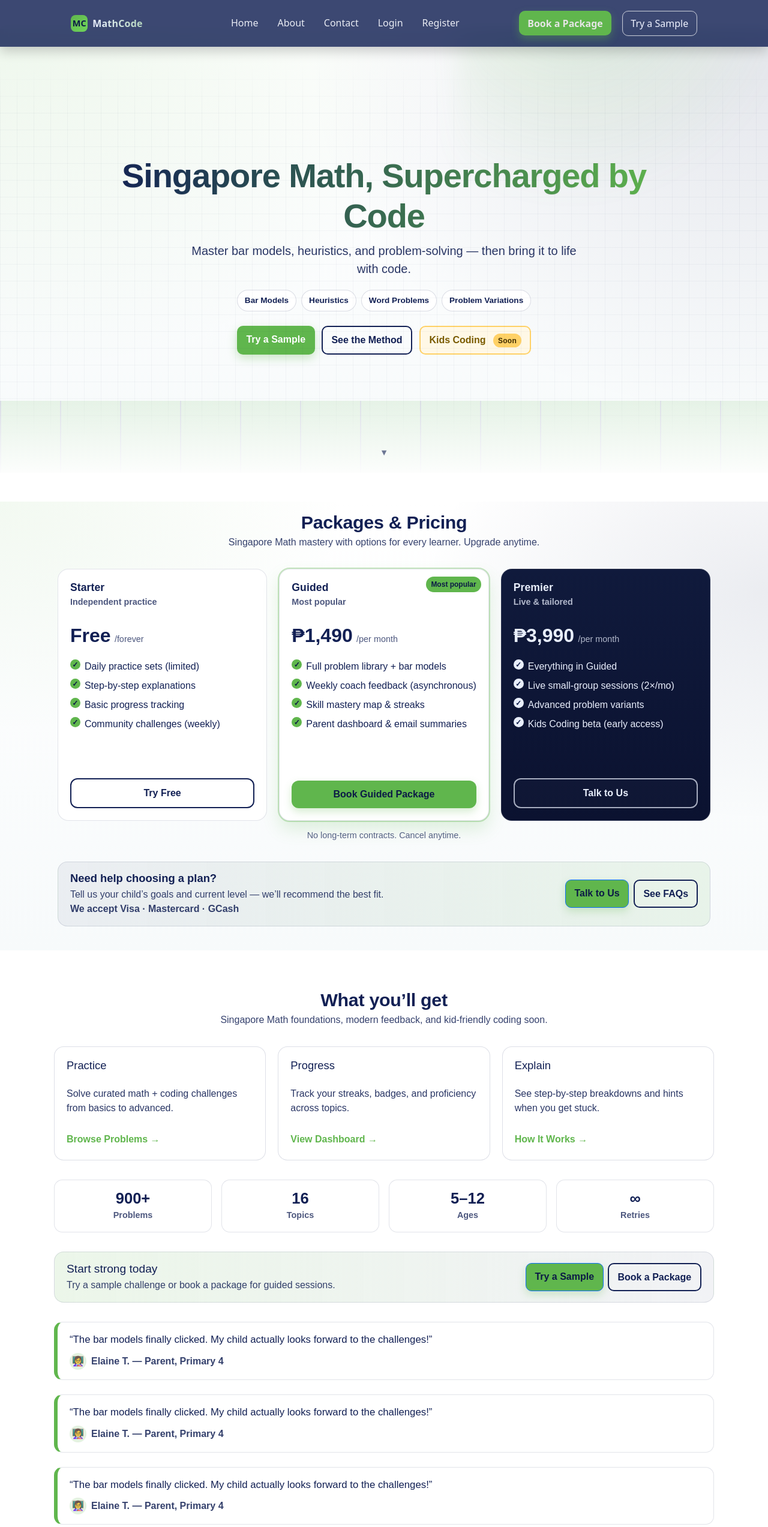
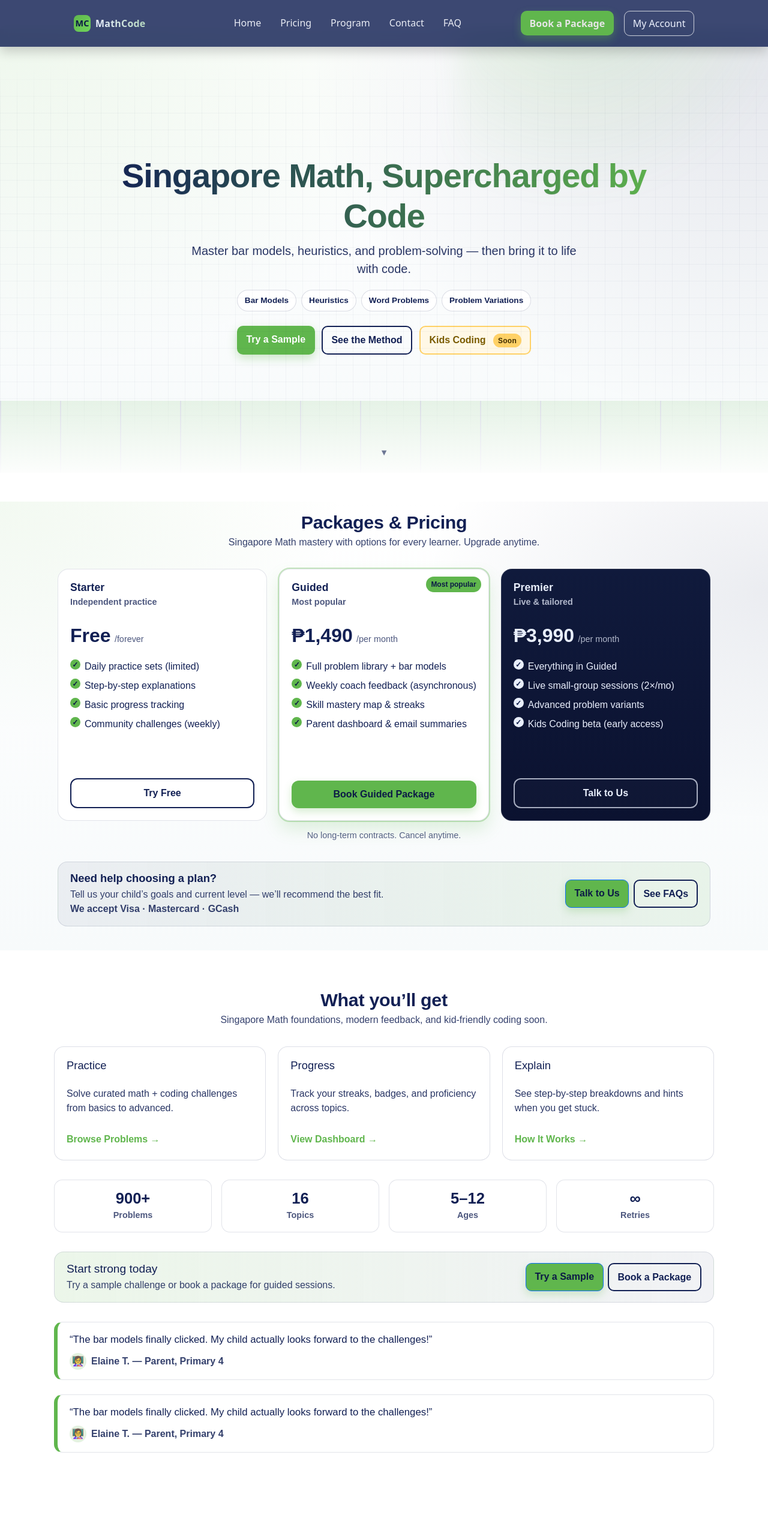
Before and after one commit to JericoDj/MathCode-Web, a React (Vite) app: page / in a window 1280 px wide. Shown: the top 2545 px of the page at 60% size. Built offline with nearby package versions, Linux system fonts and the light colour scheme.

Commit message:
added scroll

```diff
--- a/src/App.jsx
+++ b/src/App.jsx
@@ -1,24 +1,20 @@
-import { BrowserRouter as Router, Route, Routes, Navigate } from "react-router-dom";
+// App.jsx
+import { BrowserRouter as Router, Route, Routes } from "react-router-dom";
 
 import AppNavBar from "./components/AppNavBar.jsx";
 import Footer from "./components/Footer/Footer.jsx";
 import HomePage from "./screens/Home/HomePage.jsx";
 import AboutPage from "./screens/About/AboutPage.jsx";
-
 import NotFoundPage from "./screens/NotFound/NotFoundPage.jsx";
 import { UserProvider } from "./context/UserProvider.jsx";
+import ScrollToHash from "./utils/ScrollToHash.jsx"; // ← add this
 import "./App.css";
 
 function AppRoutes() {
   return (
     <Routes>
-      {/* Default route for "/" */}
       <Route path="/" element={<HomePage />} />
-      {/* Or, if you prefer redirecting to /home, swap the above for:
-          <Route path="/" element={<Navigate to="/home" replace />} /> */}
-      <Route path="/home" element={<HomePage />} />
       <Route path="/about" element={<AboutPage />} />
-
       <Route path="*" element={<NotFoundPage />} />
     </Routes>
   );
@@ -28,11 +24,13 @@ function App() {
   return (
     <UserProvider>
       <Router>
-
+        <ScrollToHash offset={50} />  {/* ensures /#pricing scrolls correctly */}
         <AppNavBar />
-        <main>
+        {/* Avoid nested <main>; HomePage already renders a <main>.
+            Change this wrapper to a div for semantics: */}
+        <div>
           <AppRoutes />
-        </main>
+        </div>
         <Footer />
       </Router>
     </UserProvider>
--- a/src/components/AppNavBar.jsx
+++ b/src/components/AppNavBar.jsx
@@ -1,13 +1,36 @@
 import { useContext, useState, useEffect } from 'react';
-import { Link } from 'react-router-dom';
+import { Link, useLocation } from 'react-router-dom';
 import { UserContext } from '../context/UserContext.jsx';
 import UserController from '../controllers/UserController.jsx';
 import './AppNavBar.css';
+
+function useScrollSpy(ids, { offset = 80, enabled = true } = {}) {
+  const [activeId, setActiveId] = useState(ids[0] || '');
+  useEffect(() => {
+    if (!enabled) return;
+    const observer = new IntersectionObserver(
+      (entries) => {
+        entries.forEach((entry) => {
+          if (entry.isIntersecting) setActiveId(entry.target.id);
+        });
+      },
+      {
+        rootMargin: `-${offset}px 0px -60% 0px`,
+        threshold: 0.1,
+      }
+    );
+    const els = ids.map((id) => document.getElementById(id)).filter(Boolean);
+    els.forEach((el) => observer.observe(el));
+    return () => observer.disconnect();
+  }, [ids, offset, enabled]);
+  return activeId;
+}
 
 export default function AppNavBar() {
   const { user, setUser } = useContext(UserContext);
   const [isLoading, setIsLoading] = useState(true);
   const [open, setOpen] = useState(false);
+  const location = useLocation();
 
   useEffect(() => {
     const fetchUser = async () => {
@@ -25,10 +48,30 @@ export default function AppNavBar() {
     fetchUser();
   }, [setUser]);
 
+  const accountHref = user ? '/dashboard' : '/login';
+
+  // Treat both "/" and "/home" as the Home page
+  const onHome = location.pathname === '/' || location.pathname === '/home';
+  const homeBase = location.pathname === '/home' ? '/home' : '/';
+
+  // Scroll spy only on the Home route
+  const activeId = useScrollSpy(['home', 'pricing', 'program', 'contact', 'faq'], {
+    offset: 80,
+    enabled: onHome,
+  });
+
+  const navLinks = [
+    { to: `${homeBase}#home`, id: 'home', label: 'Home' },
+    { to: `${homeBase}#pricing`, id: 'pricing', label: 'Pricing' },
+    { to: `${homeBase}#program`, id: 'program', label: 'Program' },
+    { to: `${homeBase}#contact`, id: 'contact', label: 'Contact' },
+    { to: `${homeBase}#faq`, id: 'faq', label: 'FAQ' },
+  ];
+
   return (
     <nav className="navbar">
       <div className="navbar-container">
-        <Link to="/" className="navbar-logo" onClick={() => setOpen(false)}>
+        <Link to={homeBase} className="navbar-logo" onClick={() => setOpen(false)}>
           <span className="logo-mark">MC</span>
           <span className="logo-word">MathCode</span>
         </Link>
@@ -46,62 +89,35 @@ export default function AppNavBar() {
         </button>
 
         <ul className={`navbar-menu ${open ? 'open' : ''}`}>
-          <li className="navbar-item">
-            <Link to="/" className="navbar-link" onClick={() => setOpen(false)}>Home</Link>
-          </li>
-          <li className="navbar-item">
-            <Link to="/about" className="navbar-link" onClick={() => setOpen(false)}>About</Link>
-          </li>
-          <li className="navbar-item">
-            <Link to="/contact" className="navbar-link" onClick={() => setOpen(false)}>Contact</Link>
-          </li>
-
-          {isLoading ? (
-            <li className="navbar-item">
-              <span className="navbar-link muted">Loading…</span>
-            </li>
-          ) : user ? (
-            <>
-              <li className="navbar-item">
-                <Link to="/dashboard" className="navbar-link" onClick={() => setOpen(false)}>Dashboard</Link>
-              </li>
-              <li className="navbar-item">
-                <Link to="/profile" className="navbar-link" onClick={() => setOpen(false)}>Profile</Link>
-              </li>
-              <li className="navbar-item">
-                <Link to="/logout" className="navbar-link" onClick={() => setOpen(false)}>Logout</Link>
-              </li>
-            </>
-          ) : (
-            <>
-              <li className="navbar-item">
-                <Link to="/login" className="navbar-link" onClick={() => setOpen(false)}>Login</Link>
-              </li>
-              <li className="navbar-item">
-                <Link to="/register" className="navbar-link" onClick={() => setOpen(false)}>Register</Link>
-              </li>
-            </>
-          )}
-
-          {/* CTAs duplicated for mobile drawer */}
-          <li className="menu-cta-mobile">
-            <Link to="/packages" className="btn-cta" onClick={() => setOpen(false)}>Book a Package</Link>
-          </li>
-          {!user && !isLoading && (
-            <li className="menu-cta-mobile">
-              <Link to="/practice/sample" className="btn-outline" onClick={() => setOpen(false)}>
-                Try a Sample
+          {navLinks.map(({ to, id, label }) => (
+            <li className="navbar-item" key={id}>
+              <Link
+                to={to}
+                className={`navbar-link ${onHome && activeId === id ? 'active' : ''}`}
+                aria-current={onHome && activeId === id ? 'page' : undefined}
+                onClick={() => setOpen(false)}
+              >
+                {label}
               </Link>
             </li>
-          )}
+          ))}
+
+          {/* CTA duplicated for mobile drawer */}
+          <li className="menu-cta-mobile">
+            <Link to="/packages" className="btn-cta" onClick={() => setOpen(false)}>
+              Book a Package
+            </Link>
+          </li>
         </ul>
 
         {/* Right-side CTAs (desktop) */}
         <div className="navbar-cta">
-          <Link to="/packages" className="btn-cta" onClick={() => setOpen(false)}>Book a Package</Link>
-          {!user && !isLoading && (
-            <Link to="/practice/sample" className="btn-outline" onClick={() => setOpen(false)}>
-              Try a Sample
+          <Link to="/packages" className="btn-cta" onClick={() => setOpen(false)}>
+            Book a Package
+          </Link>
+          {!isLoading && (
+            <Link to={accountHref} className="btn-outline" onClick={() => setOpen(false)}>
+              My Account
             </Link>
           )}
         </div>
--- a/src/screens/Home/Highlights/HighlightSection.jsx
+++ b/src/screens/Home/Highlights/HighlightSection.jsx
@@ -24,7 +24,7 @@ const items = [
 
 export default function Highlights() {
   return (
-    <section className="highlights" aria-labelledby="highlights-heading">
+    <section className="highlights" aria-labelledby="highlights-heading mt-5 pt-5">
       <div className="highlights-inner">
         <header className="highlights-header">
           <h2 id="highlights-heading" className="highlights-title">What you’ll get</h2>
@@ -101,17 +101,7 @@ export default function Highlights() {
           </figcaption>
         </figure>
           <br />
-        <figure className="testimonial">
-          <blockquote>
-            “The bar models finally clicked. My child actually looks forward to the challenges!”
-          </blockquote>
-          <figcaption>
-            <span className="avatar" aria-hidden="true">👩‍🏫</span>
-            <span>
-              <strong>Elaine T.</strong> — Parent, Primary 4
-            </span>
-          </figcaption>
-        </figure>
+
       </div>
     </section>
   );
--- a/src/screens/Home/HomePage.css
+++ b/src/screens/Home/HomePage.css
@@ -5,3 +5,8 @@
   background: #ffffff;
   color: #fff;
 }
+
+html { scroll-behavior: smooth; }
+
+/* So anchored sections aren’t hidden behind the fixed navbar */
+.homepage section[id] { scroll-margin-top: 80px; }
--- a/src/screens/Home/HomePage.jsx
+++ b/src/screens/Home/HomePage.jsx
@@ -1,20 +1,18 @@
 import Hero from "./Hero/HeroSection.jsx";
-import Highlights from "./Highlights/HighlightSection.jsx";
+import Highlights from "./Highlights/HighlightSection.jsx"; // ← your “Program”
 import PricingSection from "./Pricing/PricingSection.jsx";
 import ContactSection from "./Contact/ContactSection.jsx";
 import MiniFaq from "./MiniFaq/MiniFaq.jsx";
-
 import "./HomePage.css";
 
 export default function HomePage() {
   return (
     <main className="homepage">
-      <Hero />
-      <PricingSection />
-      <Highlights />
-      <ContactSection />
-      <MiniFaq />
-
+      <section id="home" tabIndex={-1}><Hero /></section>
+      <section id="pricing" tabIndex={-1}><PricingSection /></section>
+      <section id="program" tabIndex={-1}><Highlights /></section>
+      <section id="contact" tabIndex={-1}><ContactSection /></section>
+      <section id="faq" tabIndex={-1}><MiniFaq /></section>
     </main>
   );
 }
--- /dev/null
+++ b/src/utils/ScrollToHash.jsx
@@ -0,0 +1,20 @@
+import { useEffect } from "react";
+import { useLocation } from "react-router-dom";
+
+export default function ScrollToHash({ offset = 80 }) {
+  const location = useLocation();
+
+  useEffect(() => {
+    if (!location.hash) return;
+    const id = location.hash.slice(1);
+    const el = document.getElementById(id);
+    if (el) {
+      const y = el.getBoundingClientRect().top + window.pageYOffset - offset;
+      window.scrollTo({ top: y, behavior: "smooth" });
+      // optional: focus for a11y
+      el.focus?.();
+    }
+  }, [location, offset]);
+
+  return null;
+}
```
